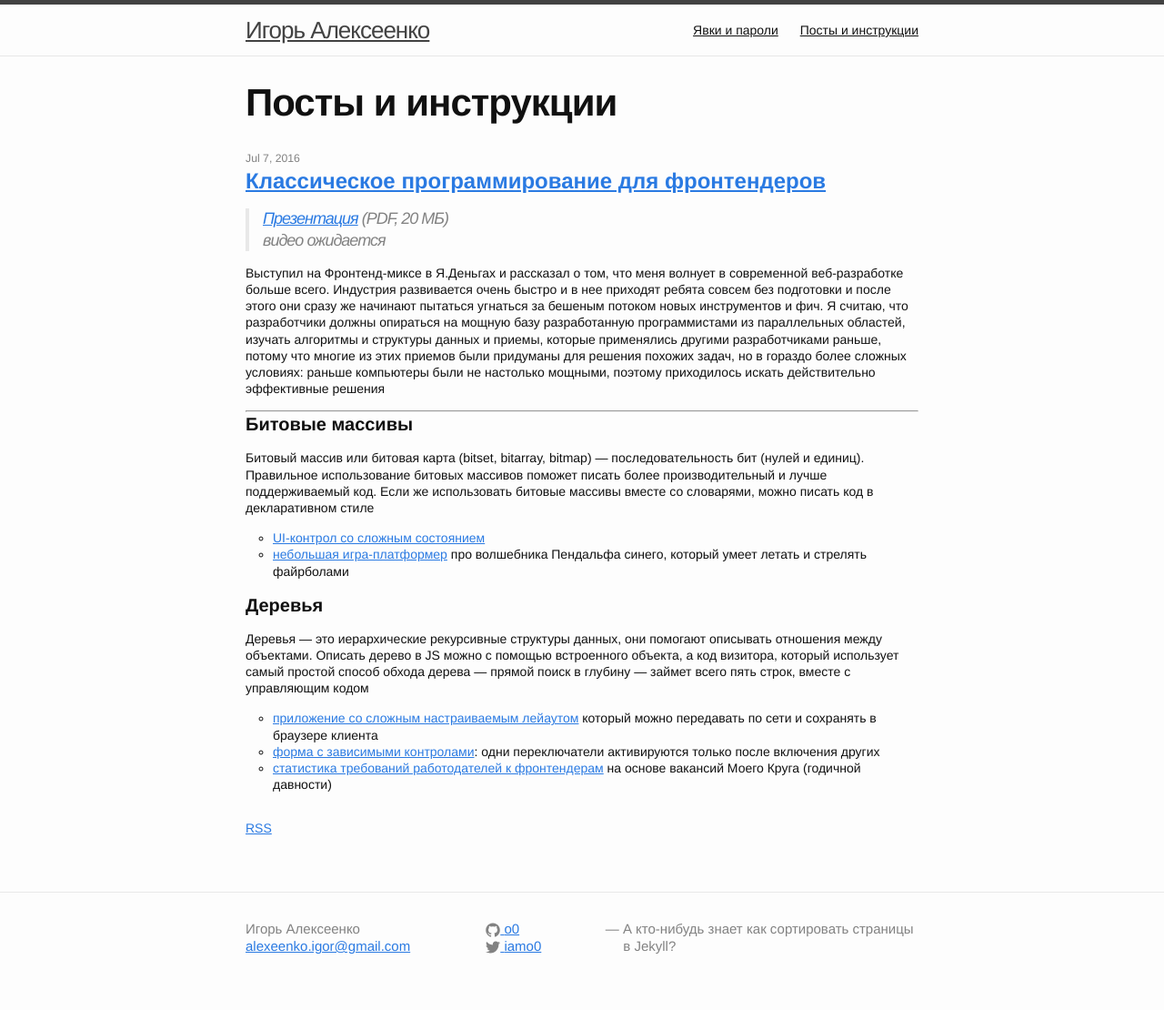
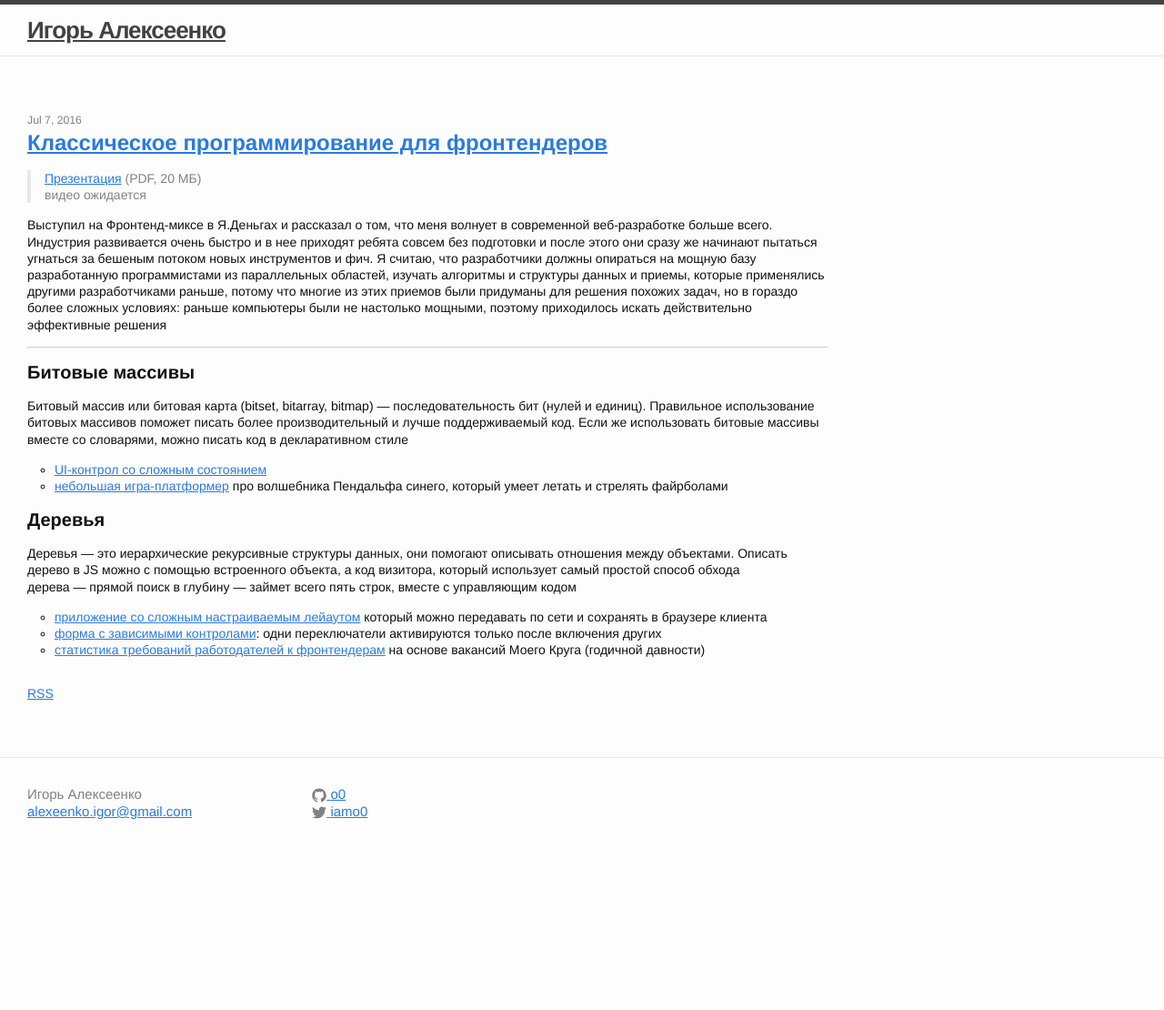
Before and after one commit to o0/o0.github.io, a Jekyll site: the page built from posts.html, in a window 1280 px wide. Shown: the whole page at 91% size. Built offline with Jekyll 4.4.1, drawn with Linux system fonts in a browser that asks for light colours; after the commit the page ends 962 px from its top, so only the background shows below that.

Commit message:
Changed site layout to wide, temporarily hide pages

```diff
--- a/_includes/footer.html
+++ b/_includes/footer.html
@@ -14,7 +14,7 @@
         <ul class="social-media-list">
           {% if site.github_username %}
           <li>
-            <a href="https://github.com/{{ site.github_username }}">
+            <a href="https://github.com/{{ site.github_username }}" rel="noreferrer">
               <span class="icon  icon--github">
                 <svg viewBox="0 0 16 16">
                   <path fill="#828282" d="M7.999,0.431c-4.285,0-7.76,3.474-7.76,7.761 c0,3.428,2.223,6.337,5.307,7.363c0.388,0.071,0.53-0.168,0.53-0.374c0-0.184-0.007-0.672-0.01-1.32 c-2.159,0.469-2.614-1.04-2.614-1.04c-0.353-0.896-0.862-1.135-0.862-1.135c-0.705-0.481,0.053-0.472,0.053-0.472 c0.779,0.055,1.189,0.8,1.189,0.8c0.692,1.186,1.816,0.843,2.258,0.645c0.071-0.502,0.271-0.843,0.493-1.037 C4.86,11.425,3.049,10.76,3.049,7.786c0-0.847,0.302-1.54,0.799-2.082C3.768,5.507,3.501,4.718,3.924,3.65 c0,0,0.652-0.209,2.134,0.796C6.677,4.273,7.34,4.187,8,4.184c0.659,0.003,1.323,0.089,1.943,0.261 c1.482-1.004,2.132-0.796,2.132-0.796c0.423,1.068,0.157,1.857,0.077,2.054c0.497,0.542,0.798,1.235,0.798,2.082 c0,2.981-1.814,3.637-3.543,3.829c0.279,0.24,0.527,0.713,0.527,1.437c0,1.037-0.01,1.874-0.01,2.129 c0,0.208,0.14,0.449,0.534,0.373c3.081-1.028,5.302-3.935,5.302-7.362C15.76,3.906,12.285,0.431,7.999,0.431z"/>
@@ -28,7 +28,7 @@
 
           {% if site.twitter_username %}
           <li>
-            <a href="https://twitter.com/{{ site.twitter_username }}">
+            <a href="https://twitter.com/{{ site.twitter_username }}" rel="noreferrer">
               <span class="icon  icon--twitter">
                 <svg viewBox="0 0 16 16">
                   <path fill="#828282" d="M15.969,3.058c-0.586,0.26-1.217,0.436-1.878,0.515c0.675-0.405,1.194-1.045,1.438-1.809
@@ -43,9 +43,7 @@
         </ul>
       </div>
 
-      <div class="footer-col  footer-col-3">
-        <p class="text" style="text-indent: -1.3em;">— А кто-нибудь знает как сортировать страницы в Jekyll?</p>
-      </div>
+      <div class="footer-col  footer-col-3"></div>
     </div>
 
   </div>
--- a/_sass/_base.scss
+++ b/_sass/_base.scss
@@ -29,7 +29,7 @@ body {
  */
 h1, h2, h3, h4, h5, h6,
 p, blockquote, pre,
-ul, ol, dl, figure,
+ul, ol, dl, figure, hr,
 %vertical-rhythm {
     margin-bottom: $spacing-unit / 2;
 }
@@ -79,7 +79,7 @@ li {
  * Headings
  */
 h1, h2, h3, h4, h5, h6 {
-
+  font-weight: 900;
 }
 
 
@@ -109,9 +109,6 @@ blockquote {
     color: $grey-color;
     border-left: 4px solid $grey-color-light;
     padding-left: $spacing-unit / 2;
-    font-size: 18px;
-    letter-spacing: -1px;
-    font-style: italic;
 
     > :last-child {
         margin-bottom: 0;
@@ -153,10 +150,10 @@ pre {
  * Wrapper
  */
 .wrapper {
+    box-sizing: border-box;
+    width: 100%;
     max-width: -webkit-calc(#{$content-width} - (#{$spacing-unit} * 2));
     max-width:         calc(#{$content-width} - (#{$spacing-unit} * 2));
-    margin-right: auto;
-    margin-left: auto;
     padding-right: $spacing-unit;
     padding-left: $spacing-unit;
     @extend %clearfix;
@@ -201,3 +198,14 @@ pre {
         }
     }
 }
+
+
+/**
+ * Separators
+ */
+
+hr {
+  background: #ccc;
+  border-style: none;
+  height: 0.5px;
+}
--- a/_sass/_layout.scss
+++ b/_sass/_layout.scss
@@ -12,6 +12,7 @@
 
 .site-title {
     font-size: 26px;
+    font-weight: 900;
     line-height: 56px;
     letter-spacing: -1px;
     margin-bottom: 0;
@@ -198,7 +199,7 @@
 }
 
 .post-title {
-    font-size: 42px;
+    font-size: 36px;
     letter-spacing: -1px;
     line-height: 1;
 
--- a/contacts.html
+++ b/contacts.html
@@ -1,11 +1,11 @@
 ---
 layout: page
-title: Явки и пароли
+title:
 permalink: /contacts/
 ---
 
-<div>VK: <a href="https://vk.com/iamo0" target="_blank">iamo0</a></div>
-<div>Facebook: <a href="https://facebook.com/iamo0" target="_blank">iamo0</a></div>
-<div>GitHub: <a href="https://github.com/o0" target="_blank">o0</a></div>
+<div>VK: <a href="https://vk.com/iamo0" rel="noreferrer" target="_blank">iamo0</a></div>
+<div>Facebook: <a href="https://facebook.com/iamo0" rel="noreferrer" target="_blank">iamo0</a></div>
+<div>GitHub: <a href="https://github.com/o0" rel="noreferrer" target="_blank">o0</a></div>
 
 <div style="margin-top: 1em;">Почта: <a href="mailto:alexeenko.igor@gmail.com">alexeenko.igor@gmail.com</a></div>
--- a/css/main.scss
+++ b/css/main.scss
@@ -6,7 +6,7 @@
 
 
 // Our variables
-$base-font-family: Helvetica, Arial, sans-serif;
+$base-font-family: 'Helvetica Neue', Helvetica, Arial, sans-serif;
 $base-font-size:   14px;
 $small-font-size:  $base-font-size * 0.875;
 $base-line-height: 1.3;
@@ -22,7 +22,7 @@ $grey-color-light: lighten($grey-color, 40%);
 $grey-color-dark:  darken($grey-color, 25%);
 
 // Width of the content area
-$content-width:    800px;
+$content-width:    1000px;
 
 $on-palm:          600px;
 $on-laptop:        800px;
--- a/posts.html
+++ b/posts.html
@@ -1,6 +1,5 @@
 ---
 layout: page
-title: Посты и инструкции
 permalink: /posts/
 ---
 
```
Also changed, not shown: assets/additionals/text.md (deleted, +0 -100 lines).
